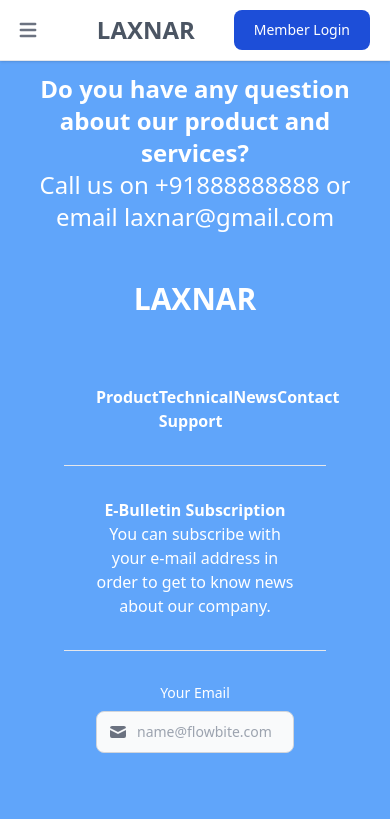
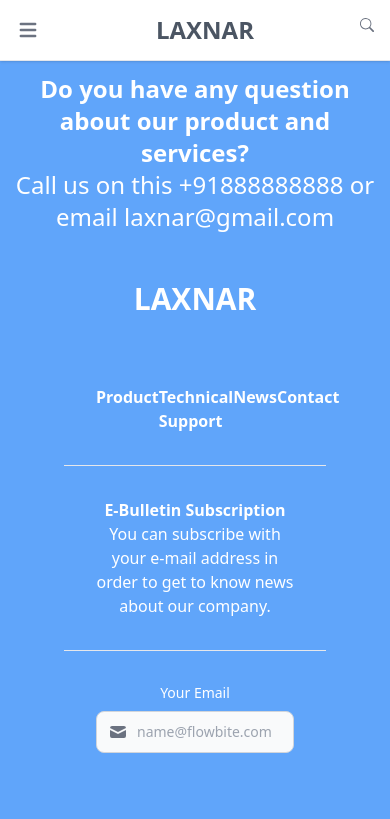
Before and after one commit to yash-sahni54321/Laxnar, a React (Create React App) app: page / in a window 390 px wide. Shown: the top 819 px of the page. Built offline with nearby package versions, Linux system fonts and the light colour scheme.

Commit message:
mergin feature

```diff
--- a/package.json
+++ b/package.json
@@ -12,6 +12,7 @@
     "react-icons": "^4.7.1",
     "react-router-dom": "^5.2.0",
     "react-scripts": "5.0.1",
+    "react-slick": "^0.29.0",
     "web-vitals": "^2.1.4"
   },
   "scripts": {
--- a/src/Components/Footer.js
+++ b/src/Components/Footer.js
@@ -10,7 +10,7 @@ const Footer = () => {
             Do you have any question about our product and services?
           </p>
           <p>
-            Call us on {number} or email {email}
+            Call us on this {number} or email {email}
           </p>
         </div>
 
--- a/src/Components/NavBar.js
+++ b/src/Components/NavBar.js
@@ -1,6 +1,6 @@
-import { Fragment, useState } from "react";
-import { Menu } from "@headlessui/react";
+import { useState } from "react";
 import HamBurger from "../Icons/HamBurger";
+import { BsSearch } from 'react-icons/bs';
 
 const links = [
     { href: "#", label: "Corporate" },
@@ -47,7 +47,21 @@ const NavBar = () => {
 
                     <a class='ml-2.5 font-semibold text-2xl text-gray-600 body-font font-poppins flex items-center'>LAXNAR</a>
 
-                    <div class='flex md:order-2 left-0'>
+
+                    <div>
+                        <button
+                            onClick={() => setShowDropDown(!showDropDown)}
+                            type='button'
+                            class='inline-flex items-center p-2 text-sm text-gray-500 rounded-lg md:hidden hover:bg-gray-100 focus:outline-none focus:ring-2 focus:ring-gray-200 dark:text-gray-400 dark:hover:bg-gray-700 dark:focus:ring-gray-600'
+                            aria-controls='navbar-sticky'
+                            aria-expanded='false'
+                        >
+                            <span class='sr-only'>Open main menu</span>
+                            <BsSearch />
+                        </button>
+                    </div>
+
+                    <div class='flex md:order-2 left-0 hidden md:block'>
                         <button
                             type='button'
                             class='text-white bg-blue-700 hover:bg-blue-800 focus:ring-4 focus:outline-none focus:ring-blue-300 font-medium rounded-lg text-sm px-5 py-2.5 text-center mr-3 md:mr-0 dark:bg-blue-600 dark:hover:bg-blue-700 dark:focus:ring-blue-800'
```
Also changed, not shown: 1 other file (tests, documents, lock files or other folders).
